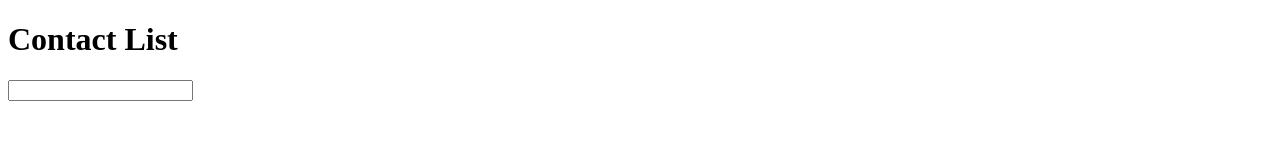
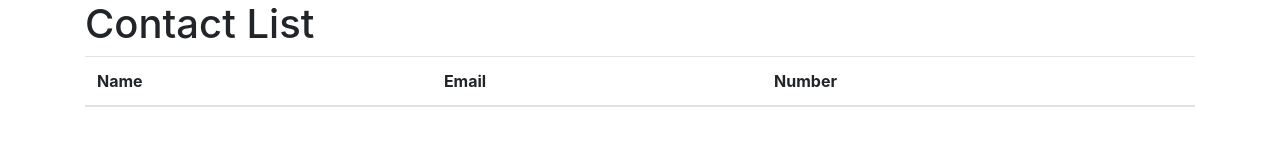
Before and after one commit to lucasjacques/contacts, a website: page public/index.html in a window 1280 px wide. Drawn offline with nearby package versions, Linux system fonts and the light colour scheme.

Commit message:
added controller and the contact table on view ...
... stands for: added package.json and .gitignore

```diff
--- /dev/null
+++ b/public/controllers/controller.js
@@ -0,0 +1,8 @@
+let myApp = angular.module('myApp', []);
+
+(function(app){
+  "use strict";
+  app.controller('AppCtrl', function($scope, $http){
+    console.log('Hello People');
+  });
+})(myApp);
--- a/public/index.html
+++ b/public/index.html
@@ -1,13 +1,23 @@
 <!DOCTYPE html>
-<html ng-app>
+<html >
 <head>
+	<link rel="stylesheet" href="https://stackpath.bootstrapcdn.com/bootstrap/4.2.1/css/bootstrap.min.css" integrity="sha384-GJzZqFGwb1QTTN6wy59ffF1BuGJpLSa9DkKMp0DgiMDm4iYMj70gZWKYbI706tWS" crossorigin="anonymous">
 	<title>Contact List app</title>
 </head>
-<body>
- 	<h1> Contact List</h1>
- 	<input ng-model="test">
- 	{{test}}
-
+<body ng-app="myApp" ng-controller="AppCtrl">
+ 	<div class="container" >
+	 	<h1> Contact List</h1>
+	 	<table class="table">
+	 		<thead>
+	 			<tr>
+	 				<th>Name</th>
+	 				<th>Email</th>
+	 				<th>Number</th>
+	 			</tr>
+	 		</thead>
+	 	</table>
+ 	</div>
 	<script src="https://ajax.googleapis.com/ajax/libs/angularjs/1.7.6/angular.min.js"></script>
+	<script src="controllers/controller.js"></script>
 </body>
 </html>
```
Also changed, not shown: package.json (added, +24 -0 lines), 1 other file.
